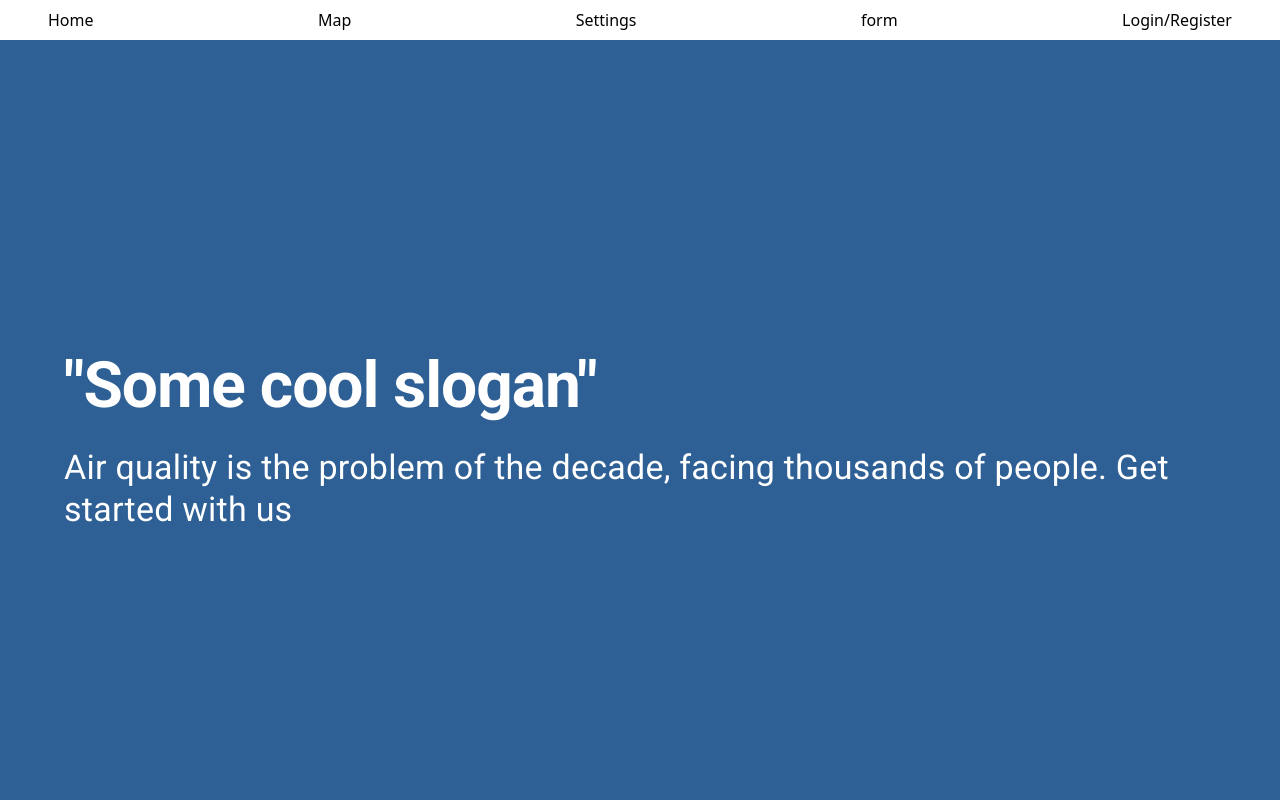
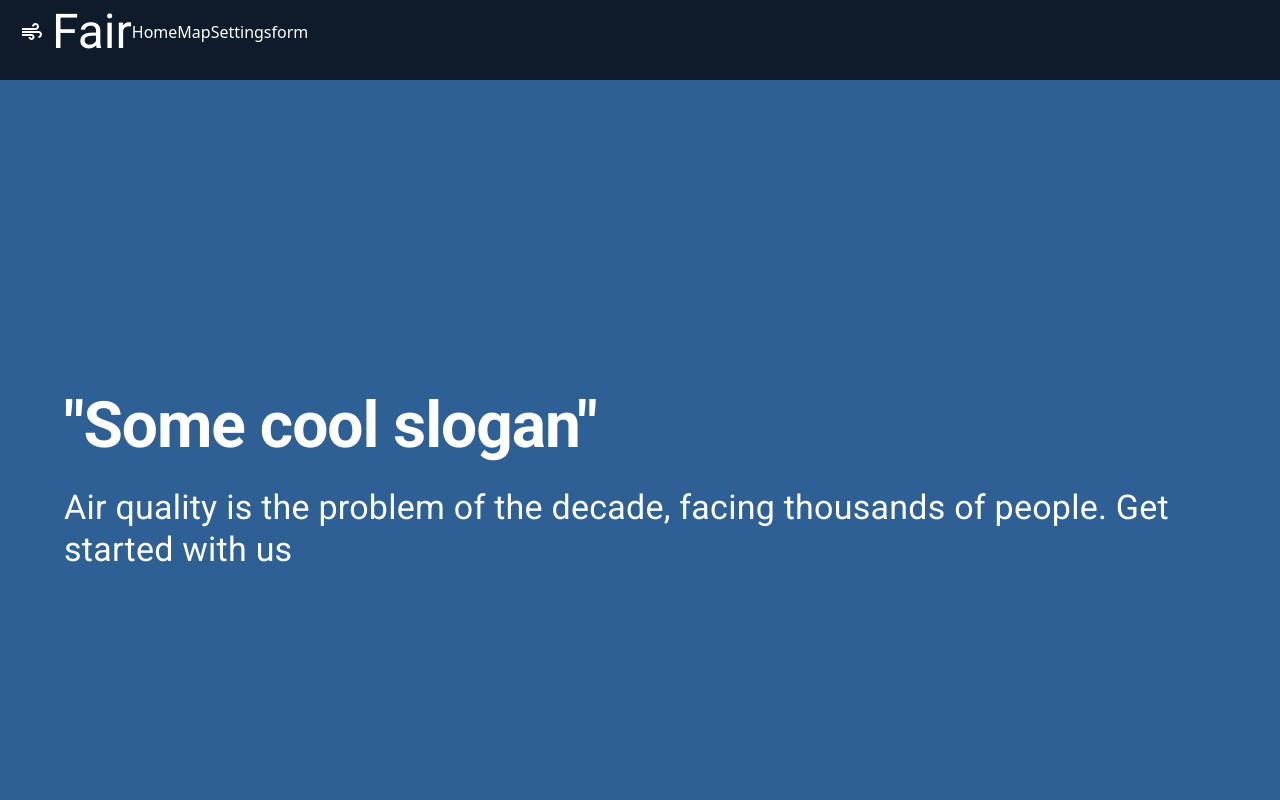
Before and after one commit to Naveen-Jaisankar/COMP47360-Web-Application, a React (Vite) app in the folder FrontEnd/air-quality-app/: page / in a window 1280 px wide. Shown: the top 800 px of the page. Built offline with nearby package versions, Linux system fonts and the light colour scheme; no server answers.

Commit message:
Working navbar with some styling

```diff
--- a/FrontEnd/air-quality-app/package.json
+++ b/FrontEnd/air-quality-app/package.json
@@ -12,6 +12,7 @@
   "dependencies": {
     "@emotion/react": "^11.11.4",
     "@emotion/styled": "^11.11.5",
+    "@mui/icons-material": "^5.15.20",
     "@mui/material": "^5.15.19",
     "@vis.gl/react-google-maps": "^1.0.2",
     "postcss-flexbugs-fixes": "^5.0.2",
--- a/FrontEnd/air-quality-app/src/components/navbar.jsx
+++ b/FrontEnd/air-quality-app/src/components/navbar.jsx
@@ -1,24 +1,51 @@
-import React from 'react';
-import { Link } from 'react-router-dom';
+import React from "react";
+import { Link } from "react-router-dom";
+import { AppBar, Toolbar, IconButton, Typography, Box } from "@mui/material";
+import AirIcon from '@mui/icons-material/Air';
 
-const Navbar = ()=>{
-    return (
+const Navbar = () => {
+  return (
+    <AppBar position='static' sx={{
+        backgroundColor: '#0D1B2A',
+        height: {
+            xs:56,
+            sm:64,
+            md:72,
+            lg:80
+        }
+    }}>
+        <Toolbar sx= {{display: 'flex'}}>
+            <IconButton edge="start" color='inherit' aria-label="logo"
+            sx=
+            {{ display: 'flex',
+                alignItems: 'center',
+            }}>
+                <AirIcon/>
+            </IconButton>
+            <Typography variant='h3' component='div'>Fair</Typography>
+            <Box>
+                <Link to="/">Home</Link>
+                <Link to="/map">Map</Link>
+                <Link to="/settings">Settings</Link>
+                <Link to="/form">form</Link>
+            </Box>
 
+        </Toolbar>
 
+    </AppBar>
 
-                <nav>
-                    <div className='flex flex-row items-center mx-10 justify-between gap-10 px-2 py-2'>
-                        <Link to="/">Home</Link>
-                        <Link to="/map">Map</Link>
-                        <Link to="/settings">Settings</Link>
-                        <Link to="/form">form</Link>
-
-                        <h3 className='text-center sm:text-left'>Login/Register</h3>
-
-                    </div>
-                </nav>
-
-    );
+  );
 };
 
 export default Navbar;
+
+ {/* <nav>
+      <div className="flex flex-row items-center mx-10 justify-between gap-10 px-2 py-2">
+        <Link to="/">Home</Link>
+        <Link to="/map">Map</Link>
+        <Link to="/settings">Settings</Link>
+        <Link to="/form">form</Link>
+
+        <h3 className="text-center sm:text-left">Login/Register</h3>
+      </div>
+    </nav> */}
--- a/FrontEnd/air-quality-app/src/pages/Home.jsx
+++ b/FrontEnd/air-quality-app/src/pages/Home.jsx
@@ -19,11 +19,9 @@ const Home = () => {
 
       {/* Introduction Section */}
       <section>
+        <header>
         <Box
           sx={{
-            // backgroundImage: `url(${banner})`,
-            // backgroundSize: "cover",
-            // backgroundPosition: "center",
             backgroundColor: '#2E6095',
             height: { xs: 400, md: 600, lg: 800},
             display: "flex",
@@ -54,6 +52,7 @@ const Home = () => {
             </Typography>
           </Box>
         </Box>
+        </header>
       </section>
 
       {/* Tutorial section */}
@@ -61,7 +60,8 @@ const Home = () => {
         <Box>
           <Grid container spacing= {2} sx= {{
             marginLeft: 20,
-            marginRight: 20}}>
+            marginRight: 20}}
+            >
             <Grid item xs={12} sm={12} md={7}>
               <Box>
               <Typography> 1 </Typography>
```
Also changed, not shown: 1 other file (tests, documents, lock files or other folders).
